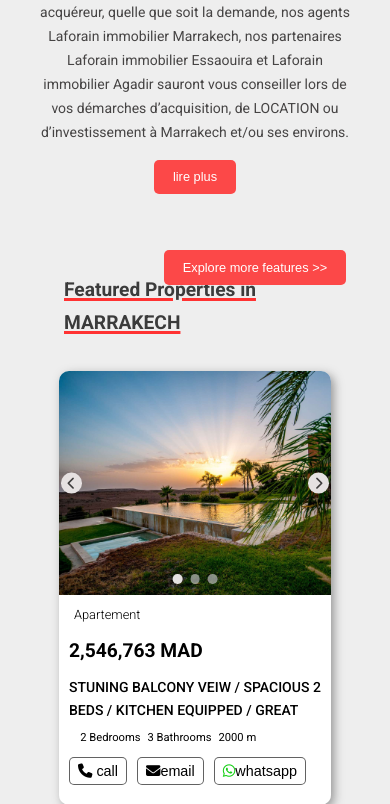
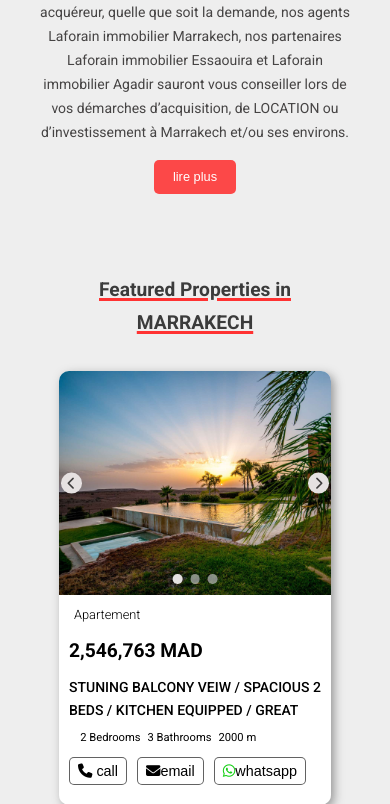
Before and after one commit to medLmtToInfinity/Laforain_Immobilier, a PHP site: page / in a window 390 px wide; the page is wider, and only the part inside the window is pictured. Shown: the part 980-1784 px from the top of that part. Run offline with PHP 8.4, Linux system fonts and the light colour scheme; some libraries are stand-ins or nearby versions.

Commit message:
style.css
eqcbhasj

```diff
--- a/Views/css/style.css
+++ b/Views/css/style.css
@@ -535,14 +535,12 @@
   flex-direction: column;
   align-items: center;
   justify-content: center;
-  transition: all 1s;
 }
 
 .introduction h2 {
   margin-bottom: 1rem;
   font-size: 1.5rem;
   font-weight: 600;
-  transition: all 3s ease-in;
 }
 
 .introduction p {
@@ -1080,13 +1078,36 @@
     color: #3b3b3b;
     font-size: 1.2rem;
   }
-  .btn {
+  .btn{
     border-radius: 5px;
-    padding: 0.6rem 1.2rem;
+    padding: .6rem 1.2rem;
     margin: 1rem 2rem;
-    font-size: 0.8rem;
+    font-size: .8rem;
+  }
+  .slider-header {
+    /* width: 90%;
+    margin: 1rem 0; */
+    justify-content: space-around;
   }
 
+}
+
+@media (max-width: 670px) {
+  /* .slider-header {
+    flex-direction: column;
+  } */
+  .catalog-slider h2 {
+    text-align: center;
+  }
+  .catalog-slider .explore{
+    border-radius: 5px;
+    padding: .9rem 1.5rem;
+    margin: .2rem 1.2rem 2rem;
+    font-size: .9rem;
+    top: 101%;
+    right: 50%;
+    transform: translateX(52%);
+  }
 }
 
 
```
